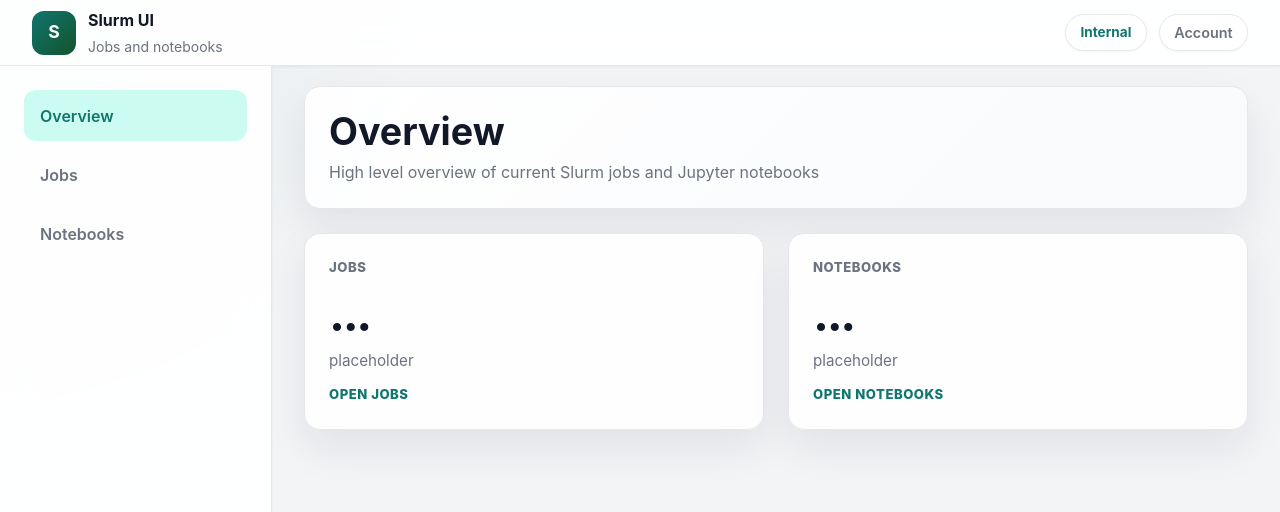
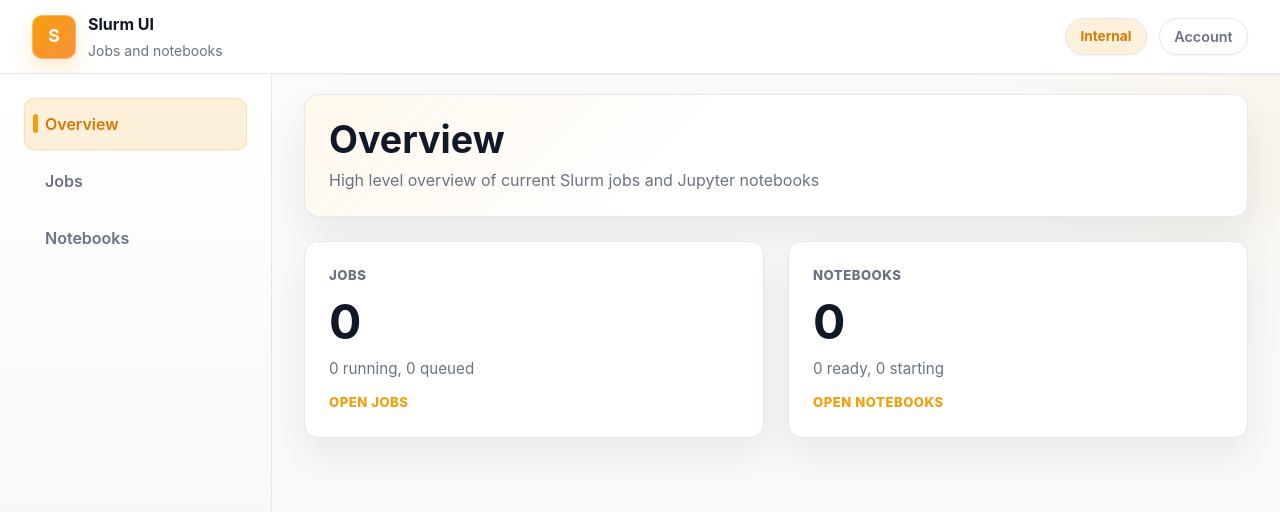
Before and after one commit to paddyoneill/slurm-ui, a SvelteKit app in the folder ui/: page / in a window 1280 px wide. Shown: the top 512 px of the page. Built offline with nearby package versions, Linux system fonts and the light colour scheme; no server answers.

Commit message:
first pass at UI clean up

```diff
--- a/ui/src/lib/components/OverviewCard.svelte
+++ b/ui/src/lib/components/OverviewCard.svelte
@@ -27,20 +27,32 @@
 <style>
 	.overview-card {
 		display: grid;
+		position: relative;
 		gap: var(--space-3);
 		padding: var(--space-6);
 		border: 1px solid var(--colour-border);
 		border-radius: var(--radius-lg);
-		background: rgb(255 255 255 / 0.95);
+		background: var(--colour-surface);
 		box-shadow: var(--shadow-md);
-		transition: border-color var(--transition-fast) box-shadow var(--transition-fast) transform
-			var(--transition-fast);
+		overflow: hidden;
+		transition:
+			border-color var(--transition-fast),
+			box-shadow var(--transition-fast),
+			transform var(--transition-fast);
+	}
+
+	.overview-card::before {
+		content: '';
+		position: absolute;
+		inset: 0;
+		background: linear-gradient(135deg, rgb(var(--colour-primary-rgf) / 0.08), transparent 40%);
+		pointer-events: none;
 	}
 
 	.overview-card:hover {
-		border-color: rgb(15 118 110 / 0.25);
-		box-shadow: 0 24px 48px rgb(15 23 42 / 0.12);
-		transform: translateX(-2px);
+		border-color: rgb(var(--colour-primary-rgb) / 0.22);
+		box-shadow: 0 18px 36px rgb(17 24 39 / 0.1);
+		transform: translateY(-1px);
 	}
 
 	.card-label,
@@ -53,6 +65,14 @@
 
 	.card-label {
 		color: var(--colour-text-muted);
+	}
+
+	.card-label,
+	.card-value,
+	.card-copy,
+	.card-link {
+		position: relative;
+		z-index: 1;
 	}
 
 	.card-value {
--- a/ui/src/lib/components/PageIntro.svelte
+++ b/ui/src/lib/components/PageIntro.svelte
@@ -1,21 +1,10 @@
 <script lang="ts">
-	import { resolve } from '$app/paths';
-	import type { AppHref } from '$lib/routes';
-
-	type ActionVariant = 'primary' | 'secondary';
-
 	let {
 		title,
-		description,
-		actionHref,
-		actionLabel,
-		actionVariant = 'primary'
+		description
 	}: {
 		title: string;
 		description: string;
-		actionHref?: AppHref;
-		actionLabel?: string;
-		actionVariant?: ActionVariant;
 	} = $props();
 </script>
 
@@ -24,14 +13,11 @@
 		<h1>{title}</h1>
 		<p>{description}</p>
 	</div>
-
-	{#if actionHref && actionLabel}
-		<a class={`action ${actionVariant}`} href={resolve(actionHref)}>{actionLabel}</a>
-	{/if}
 </div>
 
 <style>
 	.intro {
+		position: relative;
 		display: flex;
 		align-items: flex-start;
 		justify-content: space-between;
@@ -39,13 +25,26 @@
 		padding: var(--space-6);
 		border: 1px solid var(--colour-border);
 		border-radius: var(--radius-lg);
-		background: linear-gradient(135deg, rgb(255 255 255 / 0.96), rgb(248 250 252 / 0.96));
+		background: var(--colour-surface);
 		box-shadow: var(--shadow-md);
+		overflow: hidden;
+	}
+
+	.intro::before {
+		content: '';
+		position: absolute;
+		inset: 0;
+		background:
+			linear-gradient(135deg, rgb(var(--colour-primary-rgb) / 0.08), transparent 42%),
+			linear-gradient(180deg, rgb(255 255 255 / 0.75), transparent 38%);
+		pointer-events: none;
 	}
 
 	.copy {
+		position: relative;
 		display: grid;
 		gap: var(--space-2);
+		z-index: 1;
 	}
 
 	h1,
@@ -62,38 +61,4 @@
 		max-width: 42rem;
 		color: var(--colour-text-muted);
 	}
-
-	.action {
-		display: inline-flex;
-		align-items: center;
-		justify-content: center;
-		padding: 0.8rem 1.15rem;
-		border-radius: var(--radius-md);
-		border: 1px solid transparent;
-		font-weight: 700;
-		white-space: nowrap;
-		transition:
-			background-color var(--transition-fast),
-			color var(--transition-fast),
-			border-color var(--transition-fast);
-	}
-
-	.action.primary {
-		background: var(--colour-primary);
-		color: #fff;
-	}
-
-	.action.primary:hover {
-		background: var(--colour-primary-strong);
-	}
-
-	.action.secondary {
-		border-color: var(--colour-border);
-		background: var(--colour-surface);
-		color: var(--colour-text);
-	}
-
-	.action.secondary:hover {
-		background: var(--colour-surface-muted);
-	}
 </style>
--- a/ui/src/routes/+layout.svelte
+++ b/ui/src/routes/+layout.svelte
@@ -36,11 +36,13 @@
 				<span class="brand-subtitle">Jobs and notebooks</span>
 			</div>
 		</a>
+
 		<div class="utility-actions">
 			<div class="utility-chip">Internal</div>
 			<div class="utility-meta">Account</div>
 		</div>
 	</div>
+
 	<aside class="app-sidebar">
 		<nav class="nav" aria-label="Primary">
 			{#each navItems as item, index (index)}
@@ -50,6 +52,7 @@
 			{/each}
 		</nav>
 	</aside>
+
 	<div class="content-shell">
 		<main class="content">
 			{@render children()}
@@ -64,7 +67,9 @@
 		grid-template-rows: auto 1fr;
 		min-height: 100vh;
 		background:
-			radial-gradient(circle at top left, rgb(15 118 110 / 0.08), transparent 28%), var(--colour-bg);
+			linear-gradient(180deg, rgb(255 255 255 / 0.55), transparent 12rem),
+			radial-gradient(circle at top right, rgb(var(--colour-primary-rgb) / 0.1), transparent 24%),
+			var(--colour-bg);
 	}
 
 	.utility-bar {
@@ -73,11 +78,10 @@
 		align-items: center;
 		justify-content: space-between;
 		gap: var(--space-3);
-		padding: var(--space-2) var(--space-8);
-		background: rgb(255 255 255 / 0.92);
+		padding: 0.75rem var(--space-8);
+		background: var(--colour-surface);
 		border-bottom: 1px solid var(--colour-border);
 		box-shadow: var(--shadow-sm);
-		backdrop-filter: blur(18px);
 	}
 
 	.app-sidebar {
@@ -85,10 +89,8 @@
 		display: flex;
 		flex-direction: column;
 		padding: var(--space-6);
-		background: rgb(255 255 255 / 0.92);
+		background: linear-gradient(180deg, var(--colour-surface), var(--colour-surface-muted));
 		border-right: 1px solid var(--colour-border);
-		box-shadow: var(--shadow-sm);
-		backdrop-filter: blur(18px);
 	}
 
 	.brand {
@@ -103,11 +105,13 @@
 		width: 2.75rem;
 		height: 2.75rem;
 		border-radius: var(--radius-md);
-		background: linear-gradient(135deg, #0f766e, #14532d);
+		background: linear-gradient(135deg, var(--colour-brand-start), var(--colour-brand-end));
 		color: #fff;
 		font-size: 1.1rem;
 		font-weight: 700;
-		box-shadow: inset 0 0 0 1px rgb(15 118 120 / 0.08);
+		box-shadow:
+			inset 0 0 0 1px rgb(255 255 255 / 0.28),
+			0 10px 24px rgb(var(--colour-primary-rgb) / 0.22);
 	}
 
 	.brand-copy {
@@ -139,31 +143,48 @@
 
 	.nav {
 		display: grid;
-		gap: var(--space-2);
+		gap: 0.35rem;
 	}
 
 	.nav-link {
+		position: relative;
 		display: flex;
 		align-items: center;
-		padding: 0.85rem 1rem;
+		padding: 0.8rem 1rem 0.8rem 1.25rem;
+		border: 1px solid transparent;
 		border-radius: var(--radius-md);
+		background: transparent;
 		color: var(--colour-text-muted);
 		font-weight: 600;
 		transition:
 			background-color var(--transition-fast),
 			border-color var(--transition-fast),
-			transform var(--transition-fast);
+			color var(--transition-fast),
+			box-shadow var(--transition-fast);
 	}
 
 	.nav-link:hover {
-		background: var(--colour-surface-muted);
+		border-color: var(--colour-border);
+		background: var(--colour-surface);
 		color: var(--colour-text);
-		transform: translateX(2px);
+		box-shadow: var(--shadow-sm);
 	}
 
 	.nav-link.active {
+		border-color: rgb(var(--colour-primary-rgb) / 0.22);
 		background: var(--colour-primary-soft);
-		color: var(--colour-primary);
+		color: var(--colour-primary-strong);
+		box-shadow: var(--shadow-sm);
+	}
+
+	.nav-link.active::before {
+		content: '';
+		position: absolute;
+		left: 0.5rem;
+		width: 0.3rem;
+		height: 1.2rem;
+		border-radius: 999px;
+		background: var(--colour-primary);
 	}
 
 	.content-shell {
@@ -181,12 +202,14 @@
 		padding: 0.45rem 0.9rem;
 		border: 1px solid var(--colour-border);
 		border-radius: 999px;
-		background: rgb(255 255 255 / 0.78);
+		background: var(--colour-surface);
 		box-shadow: var(--shadow-sm);
 	}
 
 	.utility-chip {
-		color: var(--colour-primary);
+		background-color: rgb(var(--colour-primary-rgb) / 0.18);
+		background: var(--colour-primary-soft);
+		color: var(--colour-primary-strong);
 		font-size: 0.85rem;
 		font-weight: 700;
 	}
--- a/ui/src/routes/+page.svelte
+++ b/ui/src/routes/+page.svelte
@@ -1,6 +1,78 @@
 <script lang="ts">
+	import { onMount } from 'svelte';
+	import type { ApiJob, ApiNotebook } from '$lib/api';
 	import PageIntro from '$lib/components/PageIntro.svelte';
 	import OverviewCard from '$lib/components/OverviewCard.svelte';
+
+	let jobs = $state<ApiJob[]>([]);
+	let notebooks = $state<ApiNotebook[]>([]);
+	let loadingJobs = $state(true);
+	let loadingNotebooks = $state(true);
+
+	function countByState(items: { state: string }[], states: string[]): number {
+		const targets = new Set(states.map((state) => state.toUpperCase()));
+		return items.filter((item) => targets.has(item.state.toUpperCase())).length;
+	}
+
+	const runningJobs = $derived(countByState(jobs, ['RUNNING']));
+	const queuedJobs = $derived(countByState(jobs, ['CONFIGURING', 'PENDING']));
+	const readyNotebooks = $derived(
+		notebooks.filter((notebook) => Boolean(notebook.host && notebook.port)).length
+	);
+	const startingNotebooks = $derived(notebooks.length - readyNotebooks);
+
+	void onMount(() => {
+		void Promise.all([
+			fetch('/api/jobs')
+				.then(async (response) => {
+					if (!response.ok) {
+						return [];
+					}
+
+					return (await response.json()) as ApiJob[];
+				})
+				.then((result) => {
+					jobs = result;
+					loadingJobs = false;
+				})
+				.catch(() => {
+					loadingJobs = false;
+				}),
+			fetch('/api/notebooks')
+				.then(async (response) => {
+					if (!response.ok) {
+						return [];
+					}
+
+					return (await response.json()) as ApiNotebook[];
+				})
+				.then((result) => {
+					notebooks = result;
+					loadingNotebooks = false;
+				})
+				.catch(() => {
+					loadingNotebooks = false;
+				})
+		]);
+
+		const jobsEvents = new EventSource('/api/jobs/events');
+		const notebooksEvents = new EventSource('/api/notebooks/events');
+
+		jobsEvents.onmessage = (event) => {
+			jobs = JSON.parse(event.data) as ApiJob[];
+			loadingJobs = false;
+		};
+
+		notebooksEvents.onmessage = (event) => {
+			notebooks = JSON.parse(event.data) as ApiNotebook[];
+			loadingNotebooks = false;
+		};
+
+		return () => {
+			jobsEvents.close();
+			notebooksEvents.close();
+		};
+	});
 </script>
 
 <div class="page">
@@ -9,12 +81,20 @@
 		description="High level overview of current Slurm jobs and Jupyter notebooks"
 	/>
 	<section class="summary-grid" aria-label="Overviews summaries">
-		<OverviewCard href="/jobs" label="Jobs" value="..." copy="placeholder" linkLabel="Open Jobs" />
+		<OverviewCard
+			href="/jobs"
+			label="Jobs"
+			value={loadingJobs ? '...' : jobs.length}
+			copy={loadingJobs ? 'Loading job activity' : `${runningJobs} running, ${queuedJobs} queued`}
+			linkLabel="Open Jobs"
+		/>
 		<OverviewCard
 			href="/notebooks"
 			label="Notebooks"
-			value="..."
-			copy="placeholder"
+			value={loadingNotebooks ? '...' : notebooks.length}
+			copy={loadingNotebooks
+				? 'Loading notebook activity'
+				: `${readyNotebooks} ready, ${startingNotebooks} starting`}
 			linkLabel="Open Notebooks"
 		/>
 	</section>
--- a/ui/src/routes/layout.css
+++ b/ui/src/routes/layout.css
@@ -2,24 +2,30 @@
 	--font-sans: 'Inter', 'Segoe UI', -apple-system, BlinkMacSystemFont, 'Helvetica Neue', sans-serif;
 	--font-mono: 'SFMono-Regular', 'Consolas', 'Menlo', monospace;
 
-	--colour-bg: #f3f4f6;
+	--colour-bg: #f9fafb;
 	--colour-surface: #ffffff;
-	--colour-surface-muted: #f8fafc;
+	--colour-surface-muted: #f3f4f6;
 	--colour-border: #e5e7eb;
 	--colour-text: #111827;
 	--colour-text-muted: #6b7280;
-	--colour-primary: #0f766e;
-	--colour-primary-soft: #ccfbf1;
-	--colour-primary-strong: #115e59;
-	--colour-danger: #c94242;
-	--colour-success: #15803d;
+	--colour-primary: #f59e0b;
+	--colour-primary-rgb: 245 158 11;
+	--colour-primary-soft: rgb(245 158 11 / 0.14);
+	--colour-primary-strong: #d97706;
+	--colour-brand-start: #f59e0b;
+	--colour-brand-end: #fb923c;
+	--colour-danger: #ef4444;
+	--colour-danger-rgb: 239 68 68;
+	--colour-success: #10b981;
+	--colour-success-rgb: 16 185 129;
+	--colour-success-strong: #059669;
 
-	--shadow-sm: 0 1px 2px rgba(0 0 0 / 0.05);
-	--shadow-md: 0 18px 40px rgba(15 23 42 / 0.08);
+	--shadow-sm: 0 1px 2px rgba(17 24 39 / 0.05);
+	--shadow-md: 0 18px 40px rgba(17 24 39 / 0.08);
 
 	--radius-sm: 0.375rem;
-	--radius-md: 0.75rem;
-	--radius-lg: 1rem;
+	--radius-md: 0.625rem;
+	--radius-lg: 0.875rem;
 
 	--space-1: 0.25rem;
 	--space-2: 0.5rem;
@@ -29,7 +35,7 @@
 	--space-6: 1.5rem;
 	--space-8: 2rem;
 
-	--transition-fast: 180ms ease;
+	--transition-fast: 180ms cubic-bezier(0.4, 0, 0.2, 1);
 }
 
 html {
--- a/ui/src/routes/notebooks/+page.svelte
+++ b/ui/src/routes/notebooks/+page.svelte
@@ -1,6 +1,7 @@
 <script lang="ts">
 	import { onMount } from 'svelte';
 	import type { ApiNotebook } from '$lib/api';
+	import PageAction from '$lib/components/PageAction.svelte';
 	import NotebookTable from './NotebookTable.svelte';
 	import PageIntro from '$lib/components/PageIntro.svelte';
 
@@ -38,11 +39,11 @@
 	<PageIntro
 		title="Notebooks"
 		description="Browse active sessions and start a new notebook server."
-		actionHref="/notebooks/new"
-		actionLabel="Create notebook"
 	/>
 
 	<NotebookTable {notebooks} {loading} />
+
+	<PageAction href="/notebooks/new" label="Create notebook" />
 </div>
 
 <style>
--- a/ui/src/routes/notebooks/NotebookTable.svelte
+++ b/ui/src/routes/notebooks/NotebookTable.svelte
@@ -86,7 +86,7 @@
 	.table-shell {
 		border: 1px solid var(--colour-border);
 		border-radius: var(--radius-lg);
-		background: rgb(255 255 255 / 0.94);
+		background: var(--colour-surface);
 		box-shadow: var(--shadow-md);
 		overflow: hidden;
 	}
@@ -119,7 +119,7 @@
 	}
 
 	tbody tr.alt {
-		background: rgb(248 250 252 / 0.7);
+		background: var(--colour-surface-muted);
 	}
 
 	tbody tr.muted {
```
Also changed, not shown: ui/src/lib/components/CreatePage.svelte (+5 -8 lines), ui/src/lib/components/JobForm.svelte (+5 -5 lines), ui/src/lib/components/PageAction.svelte (added, +62 -0 lines), ui/src/routes/jobs/+page.svelte (+4 -6 lines), ui/src/routes/jobs/JobTable.svelte (+13 -5 lines).
